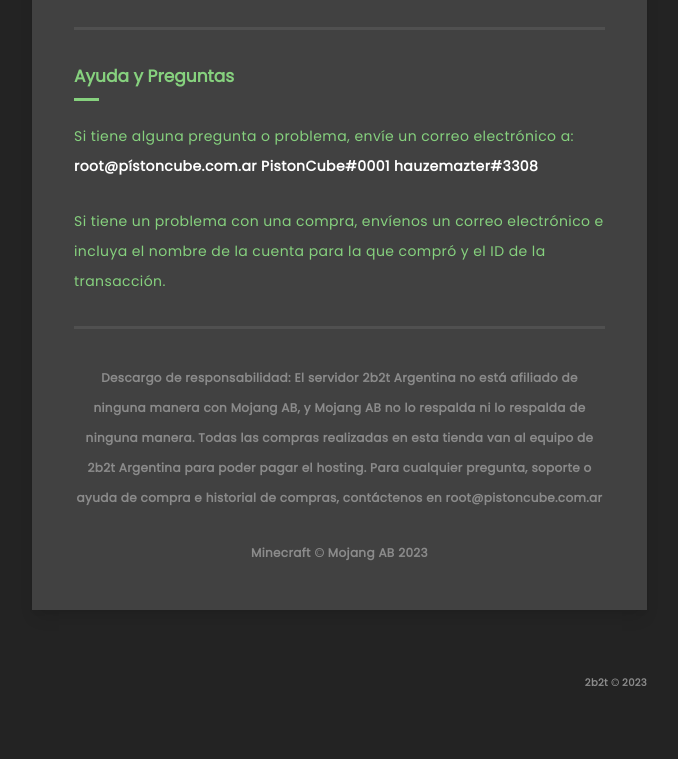
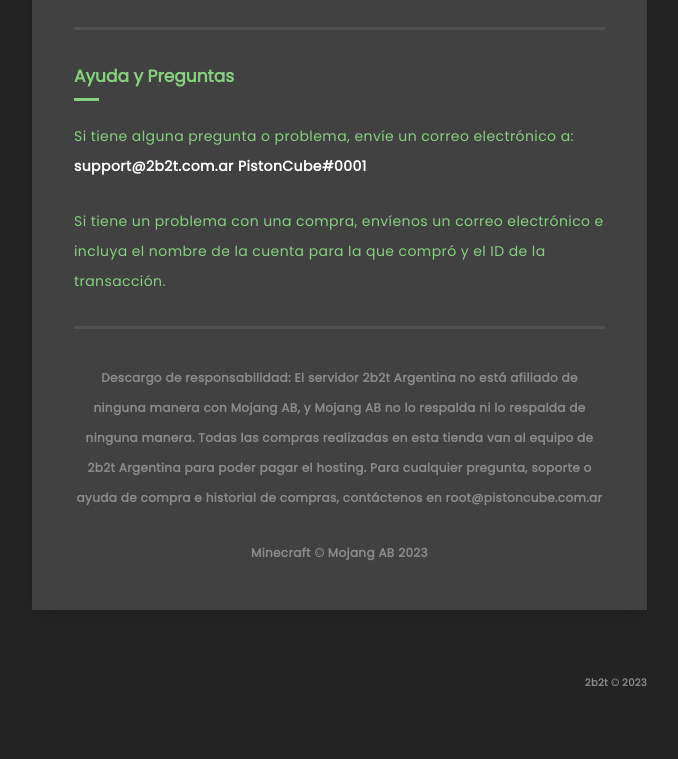
Before and after one commit to 2B2T-Argentina/shop.2b2t.net.ar, a plain HTML site: page index.html in a window 1280 px wide. Shown: the part 823-1582 px from the top of the page, without its empty margins (468-1146 px from the left). Drawn offline with nearby package versions, Linux system fonts and the light colour scheme; some packages are replaced by stand-ins of ours; a script that the page names is missing; a web font is replaced by a local one.

Commit message:
Update index.html

```diff
--- a/index.html
+++ b/index.html
@@ -122,9 +122,8 @@
                 <section class="is-colored is-green">
                     <h3>Ayuda y Preguntas</h3>
                     <p>Si tiene alguna pregunta o problema, envíe un correo electrónico a:
-                        <b>root@pístoncube.com.ar</b>
+                        <b>support@2b2t.com.ar</b>
                         <b>PistonCube#0001</b>
-                        <b>hauzemazter#3308</b>
                     </p>
                     <p>Si tiene un problema con una compra, envíenos un correo electrónico e incluya el nombre de la cuenta para la que compró y el ID de la transacción.
                     </p>
```
